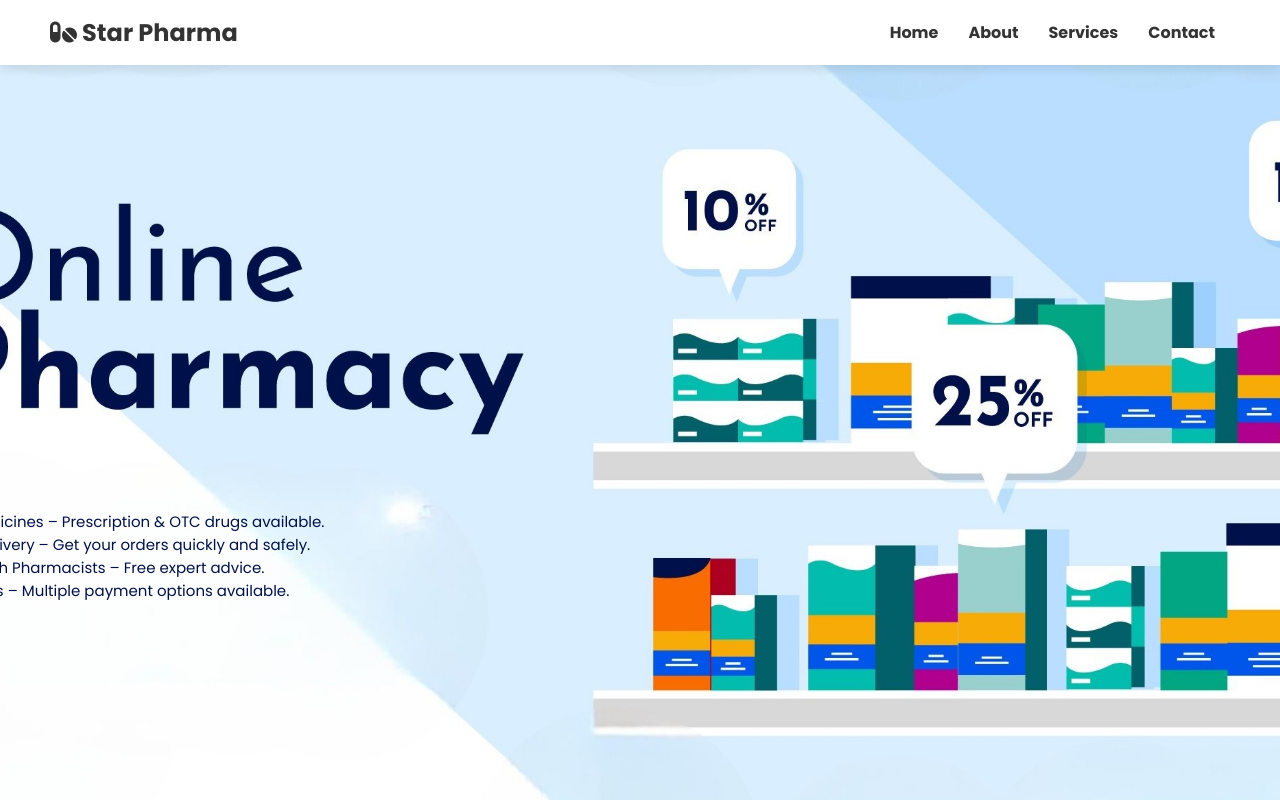
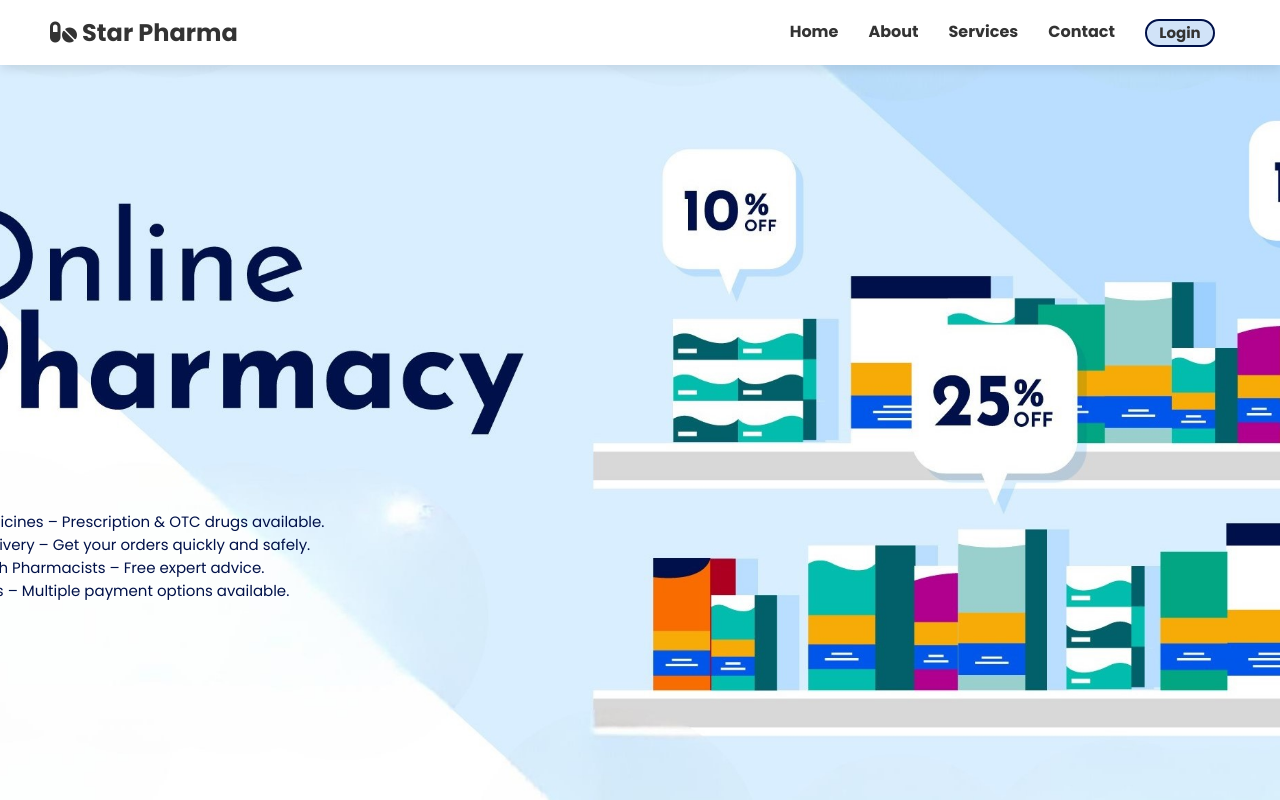
Before and after one commit to Mofiz-Usmani/Intermediate-Level-Projectss, a website: page index.html in a window 1280 px wide. Drawn offline with Linux system fonts and the light colour scheme.

Commit message:
Auto commit

```diff
--- a/index.html
+++ b/index.html
@@ -20,6 +20,7 @@
                 <li><a href="#">About</a></li>
                 <li><a href="#">Services</a></li>
                 <li><a href="#">Contact</a></li>
+                <li><button id="login">Login</button></li>
             </ul>
         </nav>
     </header>
--- a/style.css
+++ b/style.css
@@ -72,4 +72,22 @@
     font-size: 15px;
     padding: 10px;
     border-radius: 5px;
+    font-weight: 400;
   }
+
+  #login {
+    height: 28px;
+    width: 70px;
+    border: 2px solid rgb(0, 17, 73);
+    border-radius:30px;
+    font-size: 15px;
+    font-family: 'Poppins', sans-serif;
+    font-weight: bold;
+    color: #333;
+    background-color: rgb(209, 227, 248);
+  }
+
+  #login:hover {
+    background-color: rgb(0, 17, 73);
+    color: white;
+  }
```
